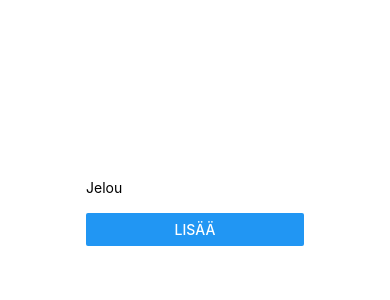
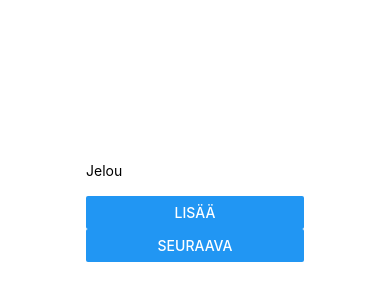
Before and after one commit to Toopemus/sketch-partygame, a React Native app: screen / in a window 390 px wide. Shown: the part 210-510 px from the top of the page. Built offline with nearby package versions, Linux system fonts and the light colour scheme.

Commit message:
add GameManager to manage game state

```diff
--- a/App.js
+++ b/App.js
@@ -1,13 +1,12 @@
 import { StatusBar } from 'expo-status-bar';
 import { StyleSheet, View } from 'react-native';
-import GameRoundView from './src/GameRoundView';
-import GatherPlayersView from './src/GatherPlayersView';
+import GameManager from './src/GameManager';
 
 const App = () => {
   return (
     <View style={styles.container}>
       <StatusBar style="auto" />
-      <GatherPlayersView />
+      <GameManager />
     </View>
   );
 }
--- /dev/null
+++ b/src/GameManager.js
@@ -0,0 +1,38 @@
+import GatherPlayersView from "./GatherPlayersView"
+import GameRoundView from "./GameRoundView"
+import { useState } from "react"
+
+/*
+ * Handles game state and returns the current phase
+ */
+const GameManager = () => {
+  const [gameState, setGameState] = useState({
+    roundNumber: 0,
+    players: []
+  })
+
+  const [currentPhase, setCurrentPhase] = useState(0)
+  const phases = [
+    GatherPlayersView,
+    GameRoundView
+  ]
+
+  /*
+   * Handles setting the correct game phase
+   */
+  const handleNextPhase = () => {
+    setCurrentPhase(currentPhase + 1)
+  }
+
+  const PhaseComponent = phases[currentPhase]
+
+  return (
+    <PhaseComponent
+      gameState={gameState}
+      setGameState={setGameState}
+      handleNextPhase={handleNextPhase}
+    />
+  )
+}
+
+export default GameManager
--- a/src/GameRoundView.js
+++ b/src/GameRoundView.js
@@ -13,7 +13,7 @@ const getRandomWord = (words) => {
   return words[randomIndex];
 }
 
-const GameRoundView = () => {
+const GameRoundView = ({ gameState, setGameState, handleNextPhase }) => {
   const [word, setWord] = useState(getRandomWord(gameWords));
   const [players, setPlayers] = useState([
     {
--- a/src/GatherPlayersView.js
+++ b/src/GatherPlayersView.js
@@ -1,8 +1,7 @@
 import { Button, Text, TextInput, View } from "react-native";
 import { useState } from "react";
 
-const GatherPlayersView = () => {
-  const [players, setPlayers] = useState([])
+const GatherPlayersView = ({ gameState, setGameState, handleNextPhase }) => {
   const [nameInput, setNameInput] = useState("")
 
   const handlePlayerInput = (event) => {
@@ -12,8 +11,11 @@ const GatherPlayersView = () => {
   return (
     <View>
       <Text>Jelou</Text>
-      <TextInput onChange={handlePlayerInput}/>
-      <Button title="lisää"/>
+      <TextInput onChange={handlePlayerInput} />
+      <Button title="lisää" />
+      <Button title="seuraava"
+        onPress={handleNextPhase}
+      />
     </View>
   )
 }
```
